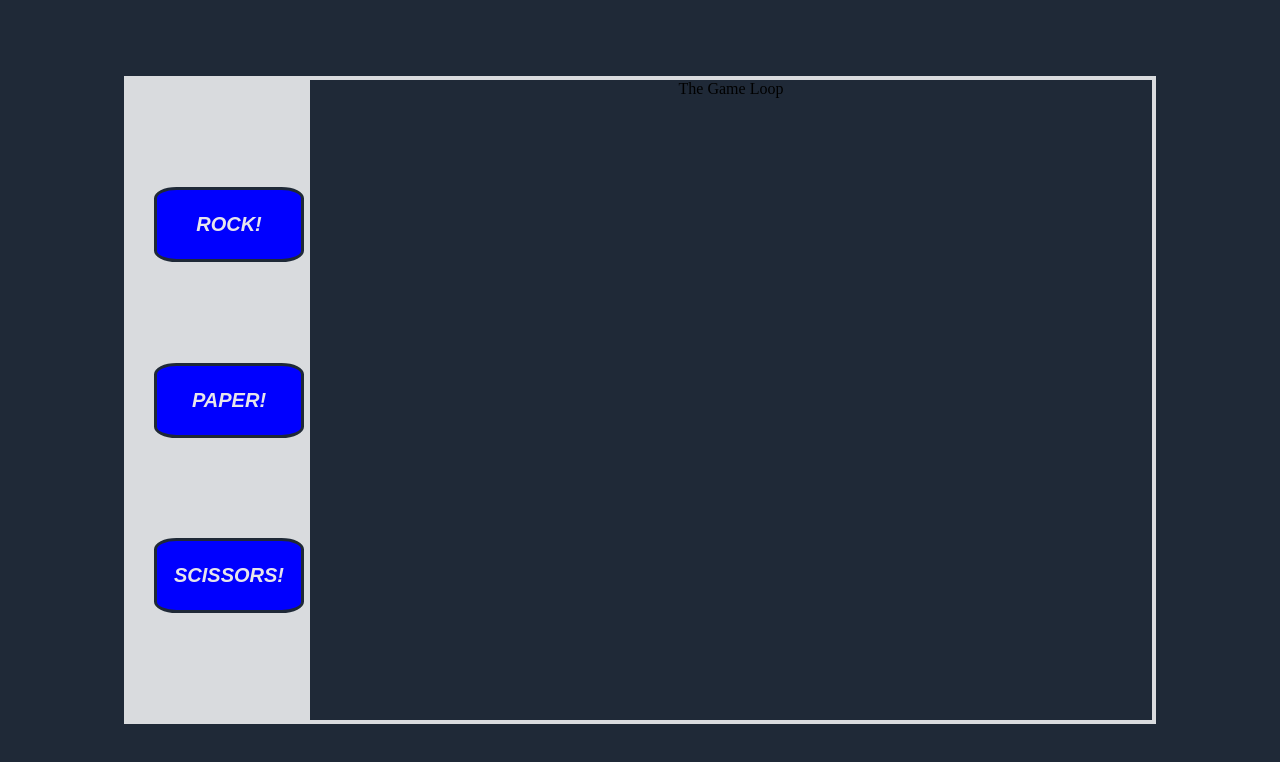
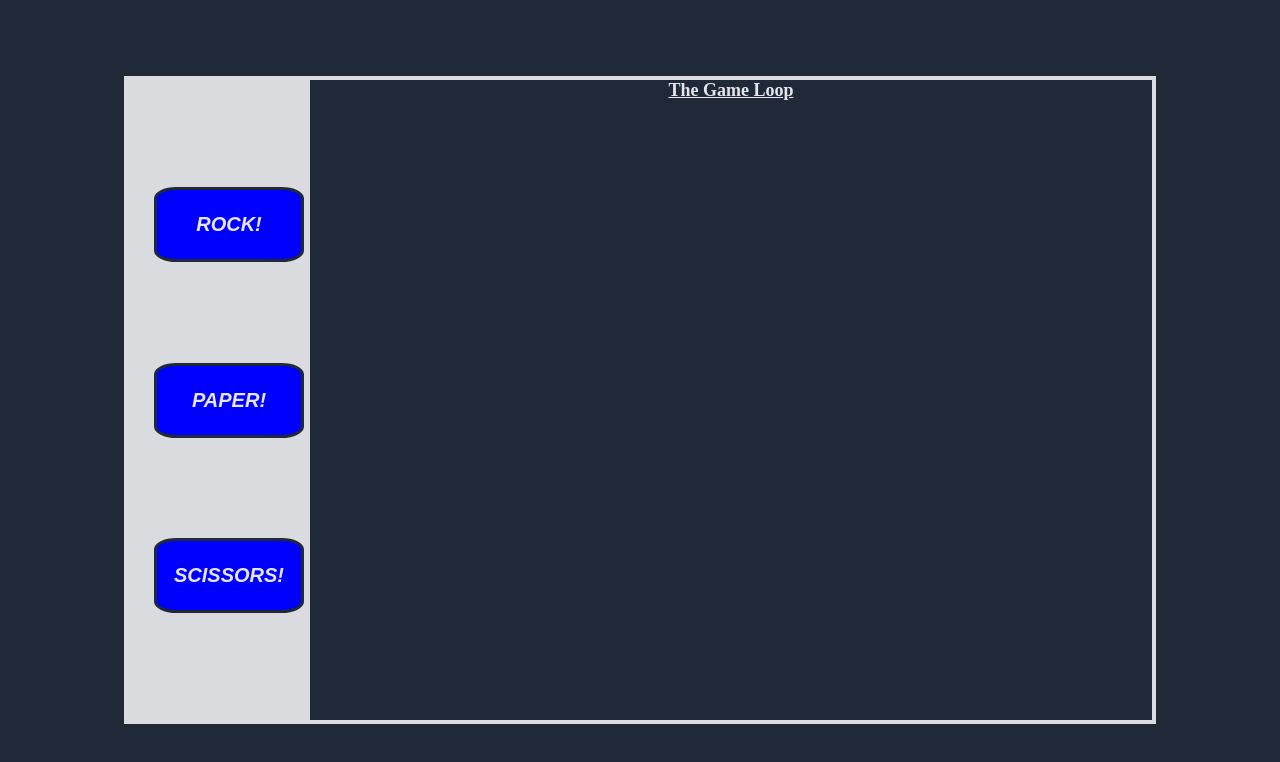
Before and after one commit to Dohoda/rock-paper-scissors, a plain HTML site: page index.html in a window 1280 px wide. Drawn offline with Linux system fonts and the light colour scheme.

Commit message:
added style to text

```diff
--- a/style.css
+++ b/style.css
@@ -47,3 +47,10 @@ button{
     align-items: center;
     flex-grow: 1;
 }
+
+.text{
+    color: #E7E5EB;
+    font-size: 18px;
+    font-weight: 600;
+    text-decoration: underline;
+}
```
